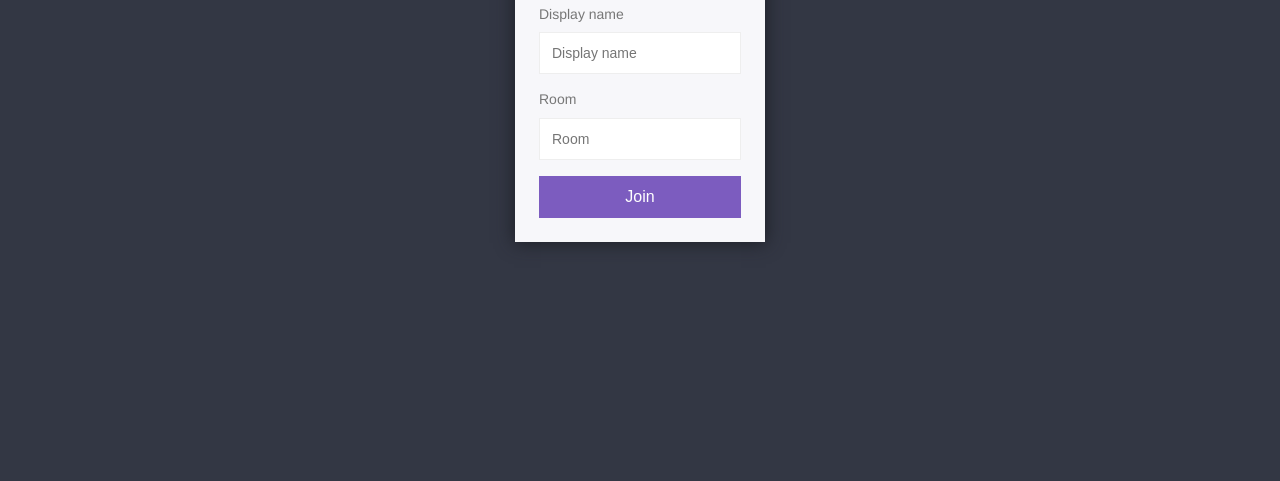
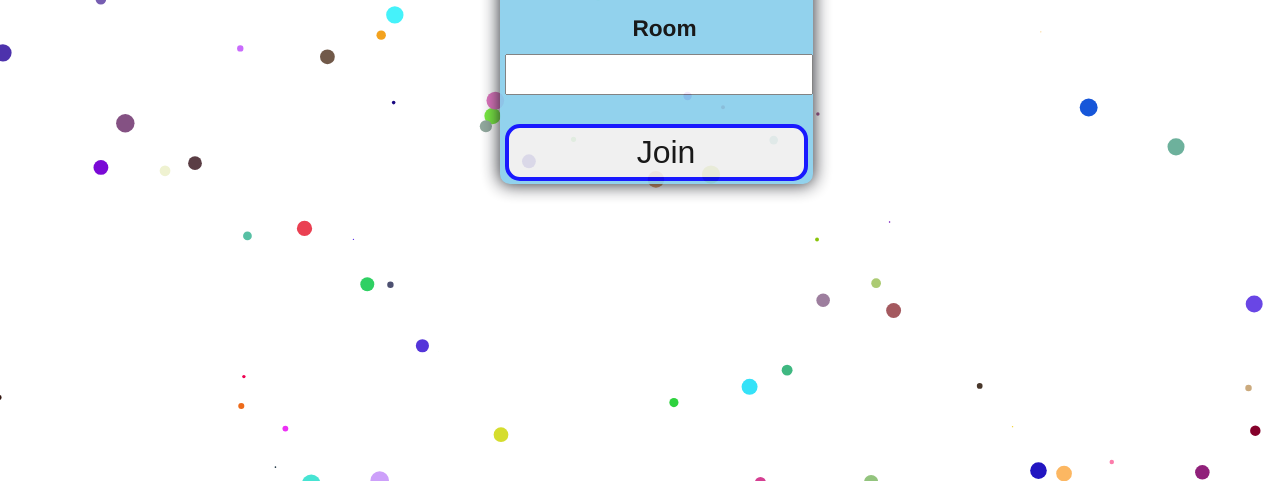
Before and after one commit to mohitkumar123x/NODECHAT, a website: page public/index.html in a window 1280 px wide. Shown: the part 319-800 px from the top of the page. Drawn offline with Linux system fonts and the light colour scheme.

Commit message:
Update index.html

```diff
--- a/public/index.html
+++ b/public/index.html
@@ -3,20 +3,26 @@
     <head>
         <title>Nodechat</title>
         <link rel="icon" href="/img/favicon.png">
-        <link rel="stylesheet" href="/css/styles.min.css">
+        <link rel="stylesheet" href="/css/stylep.css">
     </head>
     <body>
-        <div class="centered-form">
-            <div class="centered-form__box">
-                <h1>Join</h1>
-                <form action="/chat.html">
-                    <label>Display name</label>
-                    <input type="text" name="username" placeholder="Display name" required>
-                    <label>Room</label>
-                    <input type="text" name="room" placeholder="Room" required>
-                    <button>Join</button>
-                </form>
+
+            <div id="particles-js">
+                <div id="centered-form__box">
+                    <h1 id="j">Join</h1>
+                    <form action="/chat.html">
+                        <label id="l">Display name</label>
+                        <input id="input" type="text" name="username"  required>
+                        <label id="r">Room</label>
+                        <input  id="input" type="text" name="room"  required>
+                        <button id="join">Join</button>
+                    </form>
+                </div>
             </div>
-        </div>
+
+
+
+        <script src="particles.js"></script>
+        <script src="app.js"></script>
     </body>
 </html>
```
